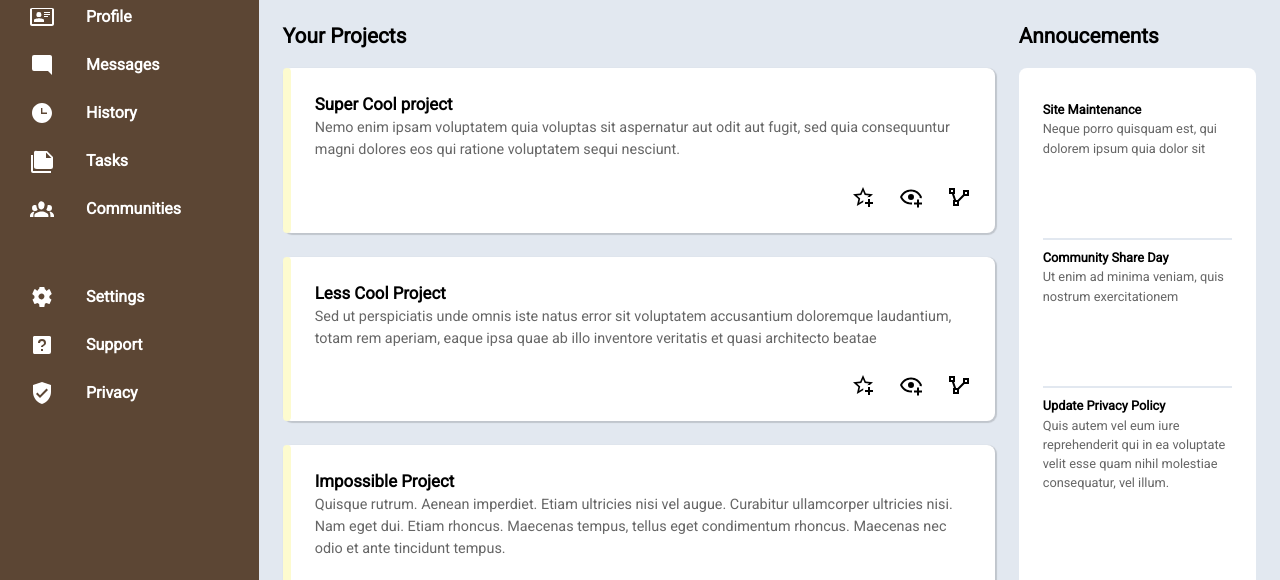
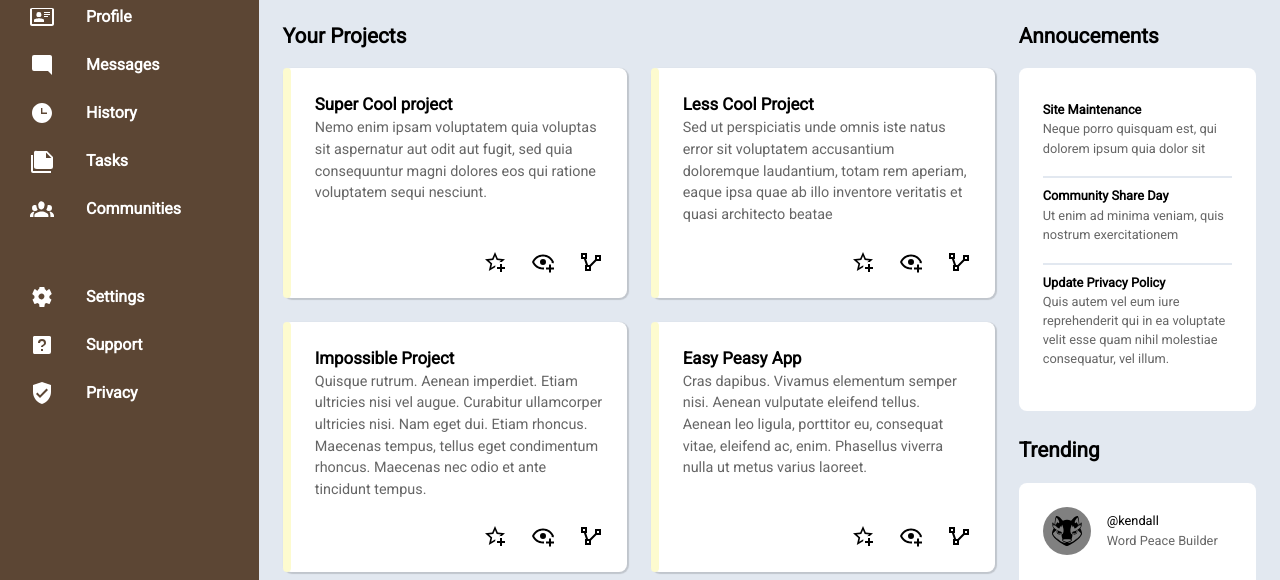
Before and after one commit to topSimpa/Odin-admin-landing-page, a plain HTML site: page index.html in a window 1280 px wide. Shown: the part 179-759 px from the top of the page. Drawn offline with Linux system fonts and the light colour scheme.

Commit message:
feat(main): keeping the row fixed to two columns as much as possible

```diff
--- a/style.css
+++ b/style.css
@@ -126,7 +126,7 @@ body {
 .project-area {
     display: grid;
     gap: 24px;
-    grid-template-columns: repeat(auto-fit, minmax(400px, 1fr));
+    grid-template-columns: repeat(auto-fit, minmax(40%, 1fr));
 }
 
 .card {
```
